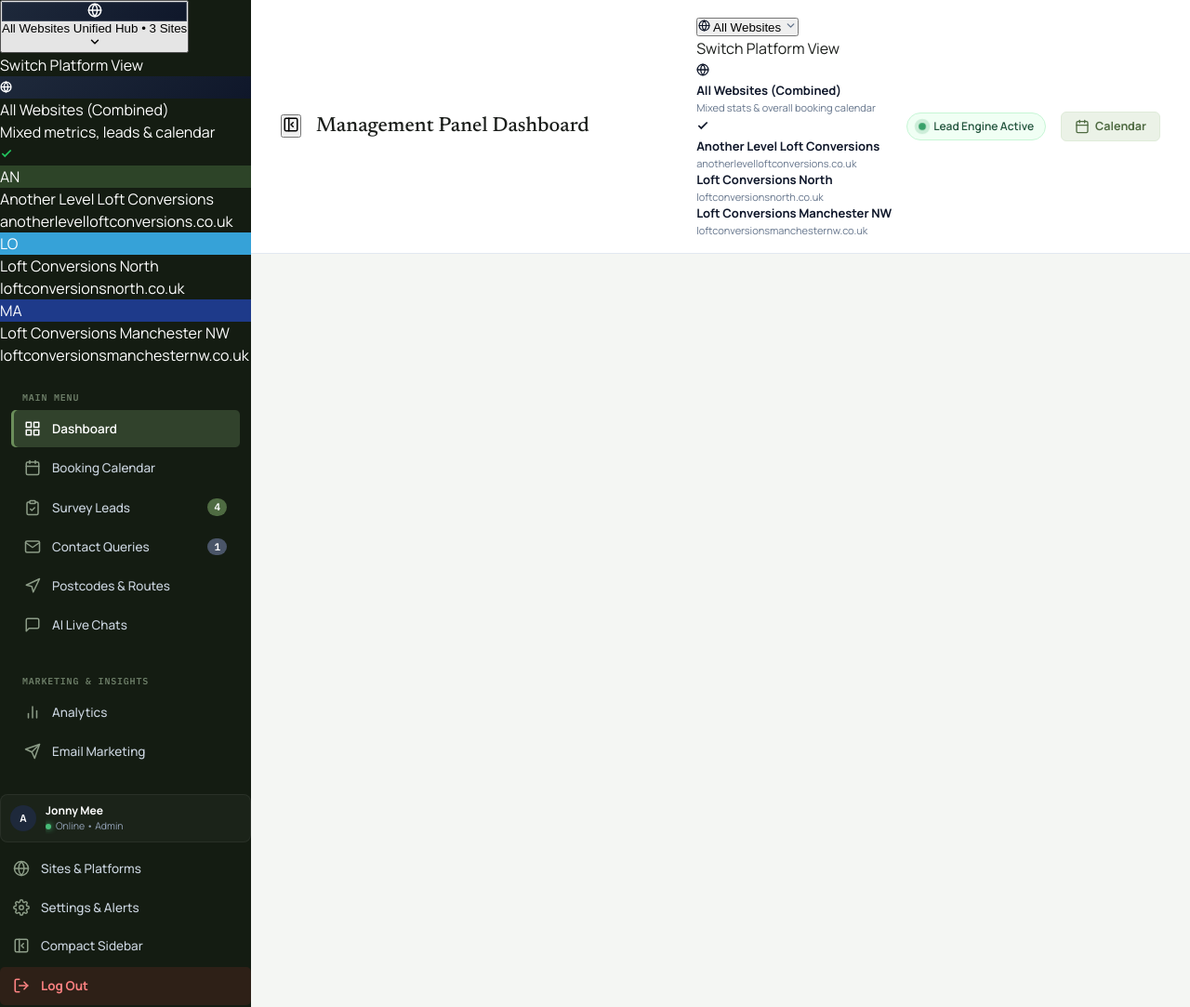
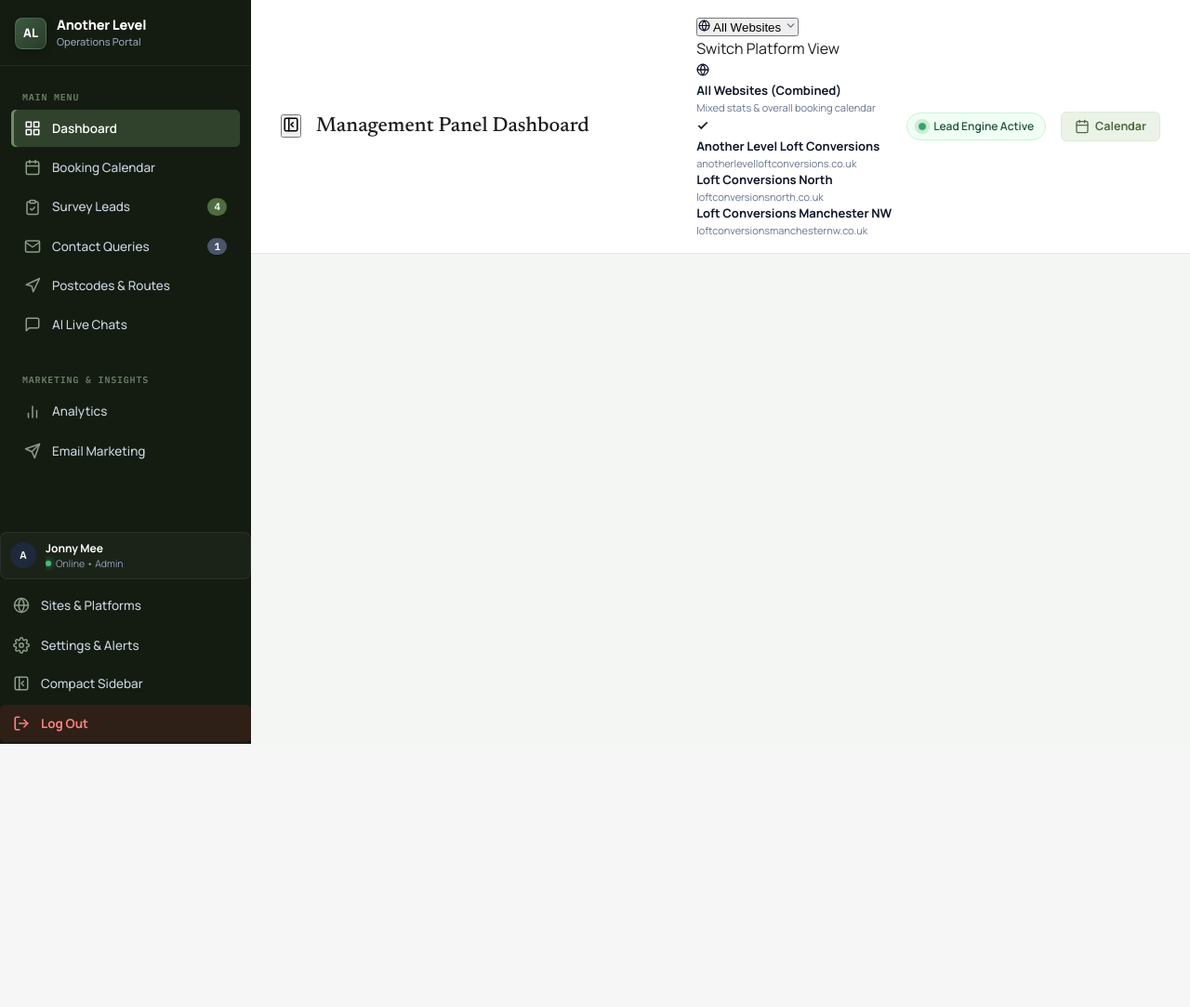
Before and after one commit to saqibmaqsood/another-level-loft-conversion, a PHP site: page /panel/includes/header.php in a window 1280 px wide. Shown: the whole page at 93% size. After the commit the page ends 800 px from the top, so only its background shows below. Run offline with PHP 8.4, Linux system fonts and the light colour scheme; the visitor is signed in with stand-in values (Sample User, id 1); data comes from the database, SQL or seed files in the repository; some libraries are stand-ins or nearby versions.

Commit message:
Remove website switcher dropdown from left sidebar and replace with clean brand header

```diff
--- a/panel/css/panel.css
+++ b/panel/css/panel.css
@@ -463,7 +463,9 @@ body.sidebar-compact .icon-to-normal {
   }
 
   html.sidebar-compact .sidebar-header-workspace,
-  body.sidebar-compact .sidebar-header-workspace {
+  body.sidebar-compact .sidebar-header-workspace,
+  html.sidebar-compact .sidebar-header-brand,
+  body.sidebar-compact .sidebar-header-brand {
     padding: 12px 6px;
     display: flex;
     justify-content: center;
--- a/panel/includes/header.php
+++ b/panel/includes/header.php
@@ -69,67 +69,17 @@ if (!isset($activeNav)) {
     <!-- Left Navigation Sidebar -->
   <aside class="panel-sidebar" id="panelSidebar">
 
-    <!-- Dynamic Luxury Workspace Switcher Header (No Hardcoded Single Brand) -->
-    <div class="sidebar-header-workspace" id="sidebarWorkspaceWrap">
-      <button type="button" class="workspace-switcher-trigger" id="sidebarWorkspaceToggle" aria-haspopup="true" aria-expanded="false" title="Click to switch website platform">
-        <?php if ($isAllSites): ?>
-          <div class="workspace-mark" style="background: linear-gradient(135deg, #1E293B, #0F172A); color: #FFFFFF; border: 1px solid rgba(255,255,255,0.18);">
-            <svg width="16" height="16" viewBox="0 0 24 24" fill="none" stroke="currentColor" stroke-width="2.2" stroke-linecap="round" stroke-linejoin="round"><circle cx="12" cy="12" r="10"></circle><line x1="2" y1="12" x2="22" y2="12"></line><path d="M12 2a15.3 15.3 0 0 1 4 10 15.3 15.3 0 0 1-4 10 15.3 15.3 0 0 1-4-10 15.3 15.3 0 0 1 4-10z"></path></svg>
-          </div>
-          <div class="workspace-info">
-            <span class="workspace-name">All Websites</span>
-            <span class="workspace-sub">Unified Hub &bull; 3 Sites</span>
-          </div>
-        <?php else: ?>
-          <?php
-            $stInitials = strtoupper(substr($activeSite['short_name'] ?? $activeSite['name'], 0, 2));
-          ?>
-          <div class="workspace-mark" style="background: <?php echo htmlspecialchars($activeSite['color']); ?>; color: #FFFFFF;">
-            <?php echo htmlspecialchars($stInitials); ?>
-          </div>
-          <div class="workspace-info">
-            <span class="workspace-name"><?php echo htmlspecialchars($activeSite['name']); ?></span>
-            <span class="workspace-sub"><?php echo htmlspecialchars($activeSite['domain'] ?: $activeSite['short_name']); ?></span>
-          </div>
-        <?php endif; ?>
-        <svg class="workspace-chevron" width="14" height="14" viewBox="0 0 24 24" fill="none" stroke="currentColor" stroke-width="2.5" stroke-linecap="round" stroke-linejoin="round"><polyline points="6 9 12 15 18 9"></polyline></svg>
-      </button>
-
-      <!-- Luxury Popover Menu -->
-      <div class="workspace-popover" id="sidebarWorkspacePopover">
-        <div class="workspace-popover-header">Switch Platform View</div>
-
-        <a href="?switch_site=all" class="workspace-item <?php echo $isAllSites ? 'is-active' : ''; ?>">
-          <div class="workspace-item-mark" style="background: linear-gradient(135deg, #1E293B, #0F172A); color: #FFFFFF;">
-            <svg width="13" height="13" viewBox="0 0 24 24" fill="none" stroke="currentColor" stroke-width="2.5"><circle cx="12" cy="12" r="10"></circle><line x1="2" y1="12" x2="22" y2="12"></line><path d="M12 2a15.3 15.3 0 0 1 4 10 15.3 15.3 0 0 1-4 10 15.3 15.3 0 0 1-4-10 15.3 15.3 0 0 1 4-10z"></path></svg>
-          </div>
-          <div style="flex:1;min-width:0">
-            <div class="workspace-item-title">All Websites (Combined)</div>
-            <div class="workspace-item-desc">Mixed metrics, leads &amp; calendar</div>
-          </div>
-          <?php if ($isAllSites): ?>
-            <svg width="14" height="14" viewBox="0 0 24 24" fill="none" stroke="#22C55E" stroke-width="3"><polyline points="20 6 9 17 4 12"></polyline></svg>
-          <?php endif; ?>
-        </a>
-
-        <?php foreach ($allSitesList as $s):
-          $isCurrent = !$isAllSites && (int)$activeSiteId === (int)$s['id'];
-          $sInit = strtoupper(substr($s['short_name'] ?? $s['name'], 0, 2));
-        ?>
-          <a href="?switch_site=<?php echo $s['id']; ?>" class="workspace-item <?php echo $isCurrent ? 'is-active' : ''; ?>">
-            <div class="workspace-item-mark" style="background: <?php echo htmlspecialchars($s['color']); ?>; color: #FFFFFF;">
-              <?php echo htmlspecialchars($sInit); ?>
-            </div>
-            <div style="flex:1;min-width:0">
-              <div class="workspace-item-title"><?php echo htmlspecialchars($s['name']); ?></div>
-              <div class="workspace-item-desc"><?php echo htmlspecialchars($s['domain'] ?: 'Platform #' . $s['id']); ?></div>
-            </div>
-            <?php if ($isCurrent): ?>
-              <svg width="14" height="14" viewBox="0 0 24 24" fill="none" stroke="<?php echo htmlspecialchars($s['color']); ?>" stroke-width="3"><polyline points="20 6 9 17 4 12"></polyline></svg>
-            <?php endif; ?>
-          </a>
-        <?php endforeach; ?>
-</div>
+    <!-- Sidebar Brand Header (Clean Static Display, Site Switcher removed) -->
+    <div class="sidebar-header-brand" style="padding: 18px 16px 16px; border-bottom: 1px solid rgba(255, 255, 255, 0.07);">
+      <a href="index.php" style="display: flex; align-items: center; gap: 11px; text-decoration: none; color: inherit;" title="Another Level Loft Conversions">
+        <div class="workspace-mark" style="background: linear-gradient(135deg, #3D5A40, #283C2A); color: #FFFFFF; width: 34px; height: 34px; border-radius: 8px; display: flex; align-items: center; justify-content: center; font-weight: 800; font-size: 13px; flex-shrink: 0; box-shadow: 0 2px 8px rgba(0,0,0,0.3); border: 1px solid rgba(255,255,255,0.15);">
+          AL
+        </div>
+        <div class="brand-text" style="display: flex; flex-direction: column; min-width: 0; overflow: hidden;">
+          <span style="font-size: 14.5px; font-weight: 800; color: #FFFFFF; letter-spacing: -0.2px; white-space: nowrap; overflow: hidden; text-overflow: ellipsis; line-height: 1.2;">Another Level</span>
+          <span style="font-size: 11px; color: #94A3B8; font-weight: 500; margin-top: 2px;">Operations Portal</span>
+        </div>
+      </a>
     </div>
 
     <nav class="sidebar-nav">
```
Also changed, not shown: panel/includes/footer.php (+0 -25 lines).
